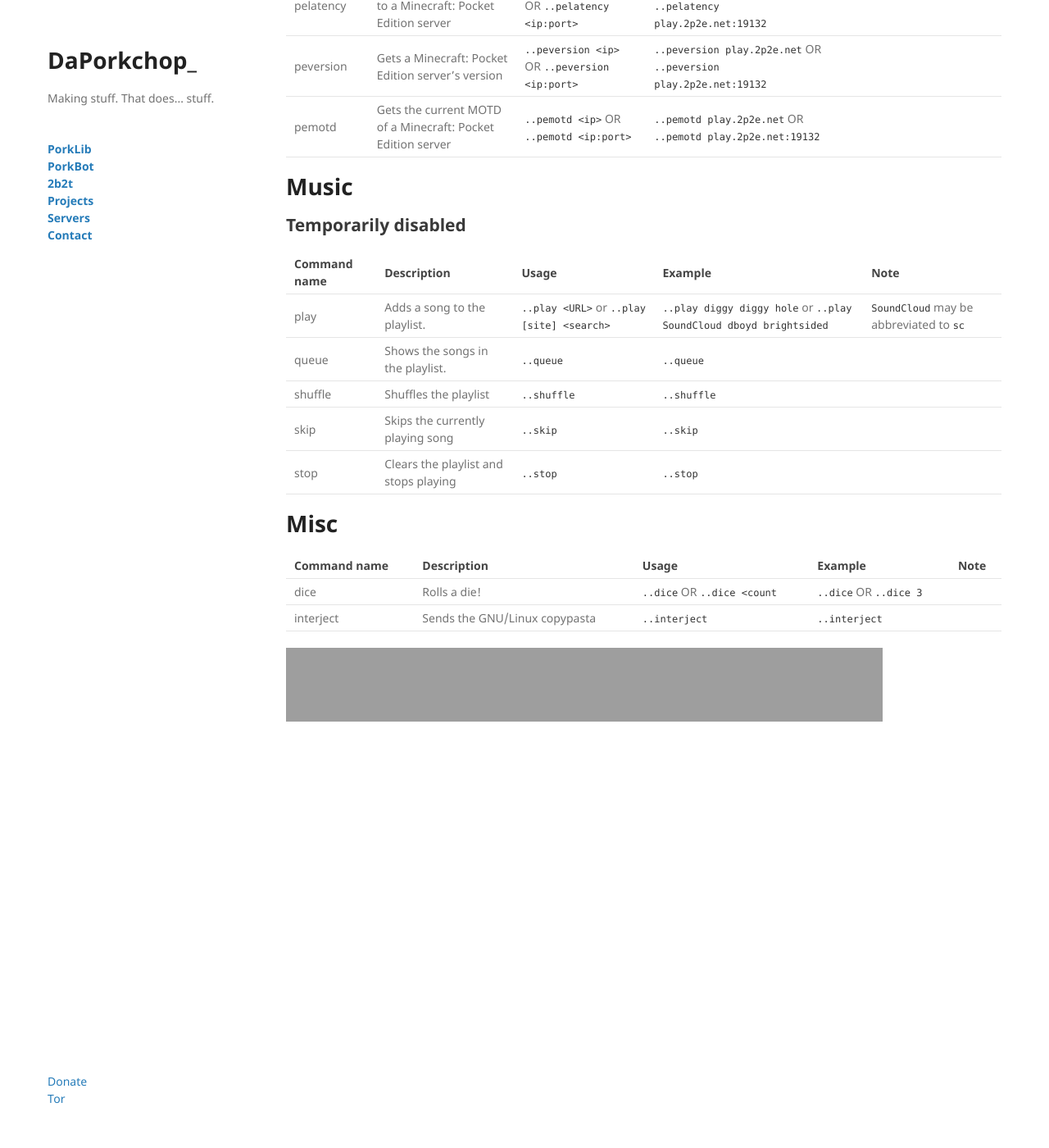
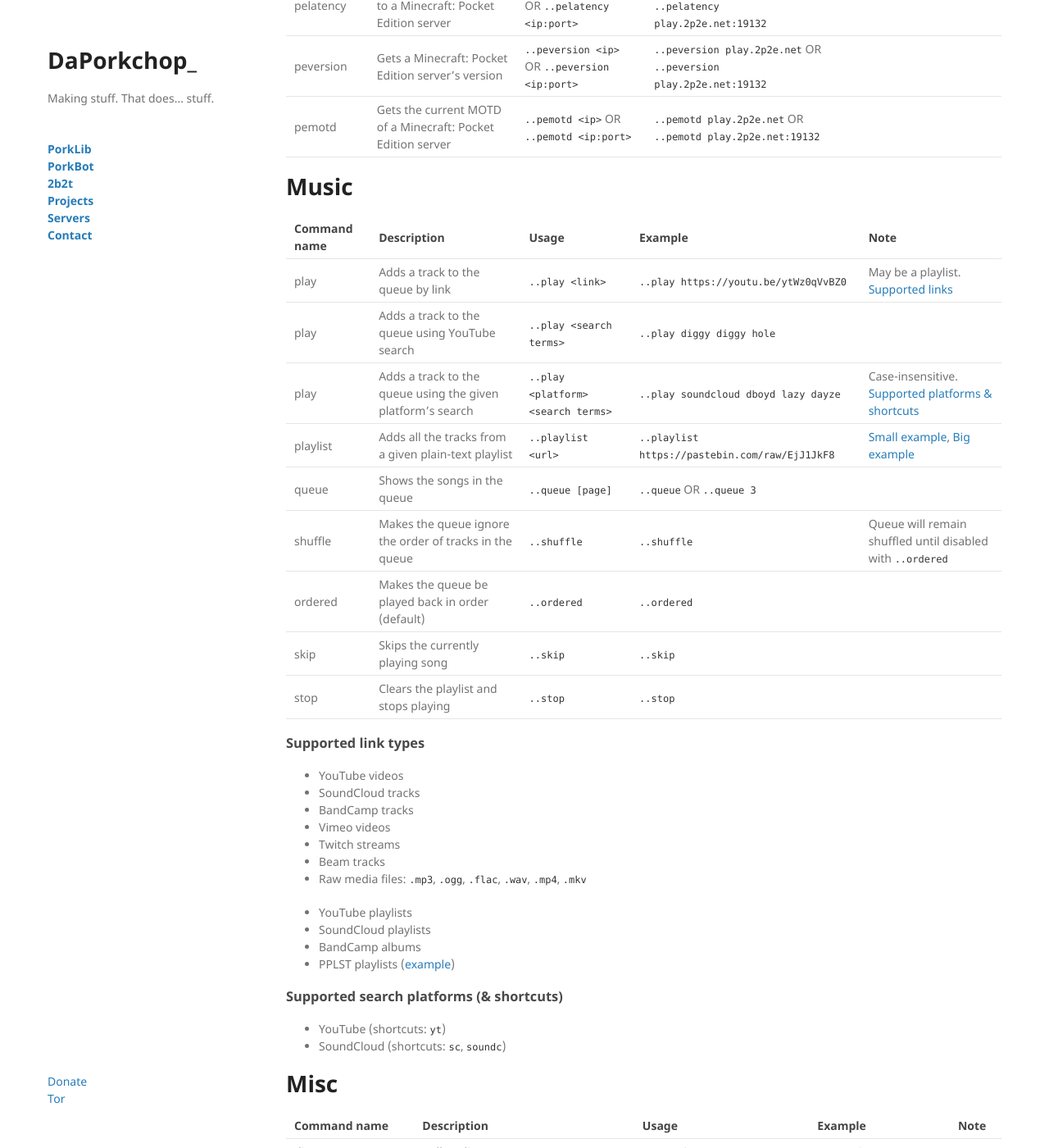
Before and after one commit to DaMatrix/damatrix.github.io, a Jekyll site: the page built from porkbot.md, in a window 1280 px wide and 1400 px high, scrolled down 1923 px. Shown: the whole window at 82% size. Built offline with Jekyll 4.4.1, drawn with Linux system fonts in a browser that asks for light colours; our own code applies the rules of GitHub Pages for plain Markdown files; before the commit the page ends 2858 px from its top, so only the background shows below that; grey boxes are pictures that could not be loaded.

Commit message:
update porkbot music commands again

```diff
--- a/porkbot.md
+++ b/porkbot.md
@@ -58,15 +58,39 @@ A Discord bot
 
 # Music<a name="music"></a>
 
-## Temporarily disabled
-
 | Command name | Description                                                            | Usage                                          | Example                                                                | Note                                                          |
 |--------------|------------------------------------------------------------------------|------------------------------------------------|------------------------------------------------------------------------|---------------------------------------------------------------|
-| play         | Adds a song to the playlist.                                           | `..play <URL>` or `..play [site] <search>`     | `..play diggy diggy hole` or `..play SoundCloud dboyd brightsided`     | `SoundCloud` may be abbreviated to `sc`                       |
-| queue        | Shows the songs in the playlist.                                       | `..queue`                                      | `..queue`                                                              |                                                               |
-| shuffle      | Shuffles the playlist                                                  | `..shuffle`                                    | `..shuffle`                                                            |                                                               |
+| play         | Adds a track to the queue by link                                      | `..play <link>`                                | `..play https://youtu.be/ytWz0qVvBZ0`                                  | May be a playlist. [Supported links](#music-supported-links)  |
+| play         | Adds a track to the queue using YouTube search                         | `..play <search terms>`                        | `..play diggy diggy hole`                                              |                                                               |
+| play         | Adds a track to the queue using the given platform's search            | `..play <platform> <search terms>`             | `..play soundcloud dboyd lazy dayze`                                   | Case-insensitive. [Supported platforms & shortcuts](#music-supported-platforms) |
+| playlist     | Adds all the tracks from a given plain-text playlist                   | `..playlist <url>`                             | `..playlist https://pastebin.com/raw/EjJ1JkF8`                         | [Small example](https://pastebin.com/EjJ1JkF8), [Big example](https://cloud.daporkchop.net/random/music/httplist.txt) |
+| queue        | Shows the songs in the queue                                           | `..queue [page]`                               | `..queue` OR `..queue 3`                                               |                                                               |
+| shuffle      | Makes the queue ignore the order of tracks in the queue                | `..shuffle`                                    | `..shuffle`                                                            | Queue will remain shuffled until disabled with `..ordered`    |
+| ordered      | Makes the queue be played back in order (default)                      | `..ordered`                                    | `..ordered`                                                            |                                                               |
 | skip         | Skips the currently playing song                                       | `..skip`                                       | `..skip`                                                               |                                                               |
 | stop         | Clears the playlist and stops playing                                  | `..stop`                                       | `..stop`                                                               |                                                               |
+
+
+### Supported link types<a name="music-supported-links"></a>
+
+- YouTube videos
+- SoundCloud tracks
+- BandCamp tracks
+- Vimeo videos
+- Twitch streams
+- Beam tracks
+- Raw media files: `.mp3`, `.ogg`, `.flac`, `.wav`, `.mp4`, `.mkv`
+
+- YouTube playlists
+- SoundCloud playlists
+- BandCamp albums
+- PPLST playlists ([example](https://cloud.daporkchop.net/random/music/list.pplst))
+
+
+### Supported search platforms (& shortcuts)<a name="music-supported-platforms"></a>
+
+- YouTube (shortcuts: `yt`)
+- SoundCloud (shortcuts: `sc`, `soundc`)
 
 
 # Misc<a name="misc"></a>
```
